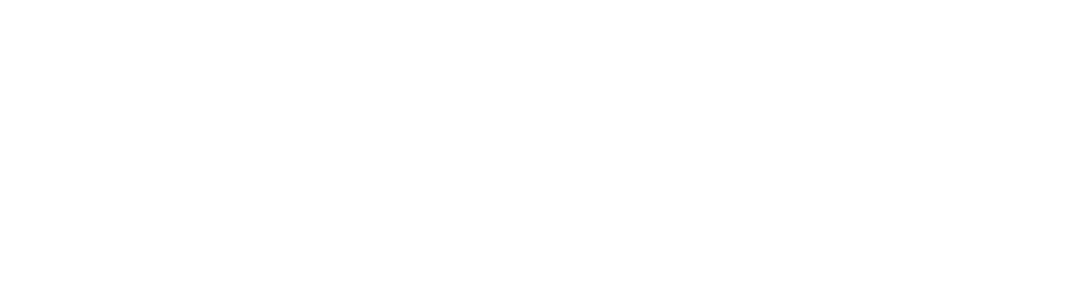
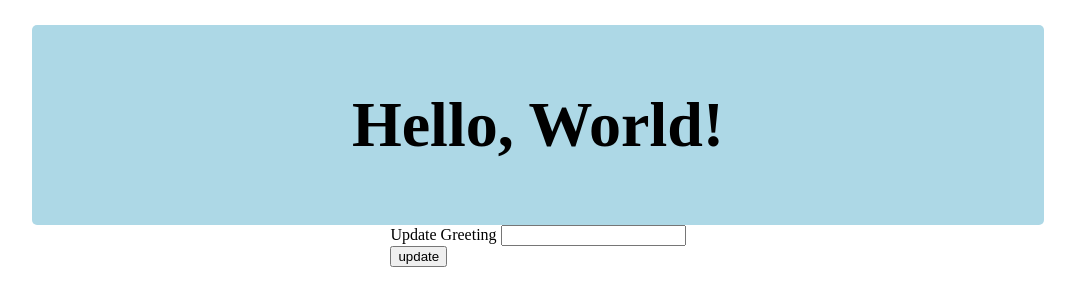
Before and after one commit to ksolo/hoscdev-greeter-ui, a website: page src/index.html in a window 1280 px wide. Shown: the whole page, without its empty margins (102-1177 px from the left). Drawn offline with Linux system fonts and the light colour scheme.

Commit message:
add static html for greeter ui

```diff
--- /dev/null
+++ b/src/css/app.css
@@ -0,0 +1,22 @@
+main {
+  align-items: center;
+  display: flex;
+  flex-direction: column;
+  justify-content: center;
+  margin: 25px auto;
+  width: 80%;
+}
+
+section.current-greeting {
+  align-items: center;
+  background-color: lightblue;
+  border-radius: 5px;
+  display: flex;
+  flex-direction: column;
+  font-size: 4em;
+  font-weight: bolder;
+  justify-content: center;
+  min-height: 200px;
+  width: 100%;
+  text-align: center;
+}
--- a/src/index.html
+++ b/src/index.html
@@ -2,10 +2,28 @@
 <head>
   <meta charset="UTF-8">
   <meta name="viewport" content="width=device-width, initial-scale=1.0">
+  <link rel="stylesheet" href="css/app.css">
   <title>Greeter</title>
 </head>
 <body>
-
+  <main>
+    <section class="current-greeting">
+      <header>
+        Hello, World!
+      </header>
+    </section>
+    <section class="update-greeting">
+      <form id="set-greeting">
+        <div>
+          <label>Update Greeting</label>
+          <input type="text" name="greeting">
+        </div>
+        <div>
+          <input type="submit" value="update">
+        </div>
+      </form>
+    </section>
+  </main>
   <script src="https://cdn.jsdelivr.net/gh/ethereum/web3.js@1.0.0-beta.36/dist/web3.min.js" integrity="sha256-nWBTbvxhJgjslRyuAKJHK+XcZPlCnmIAAMixz6EefVk=" crossorigin="anonymous"></script>
   <script src="js/app.js" type="text/javascript"></script>
 </body>
```
